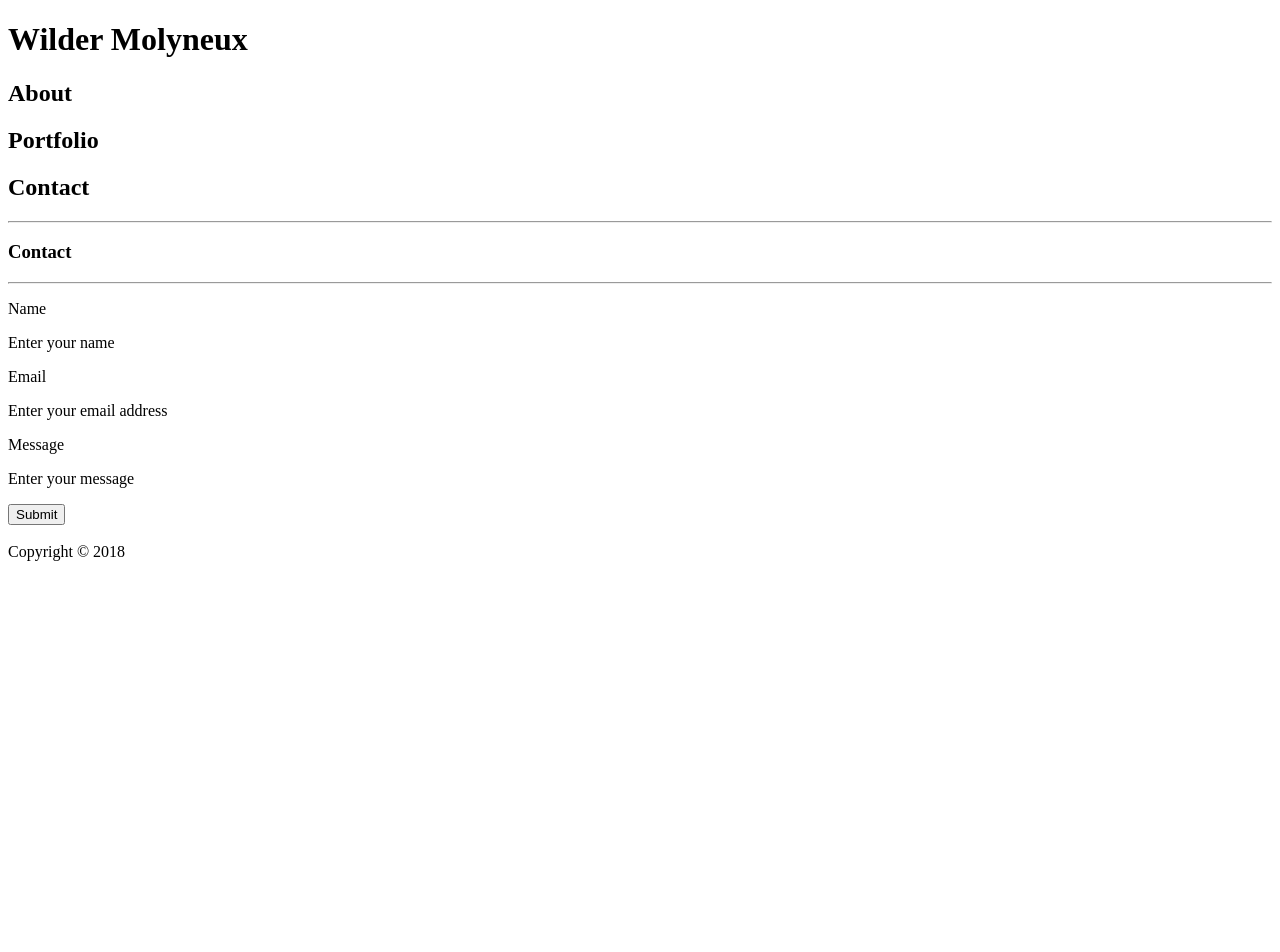
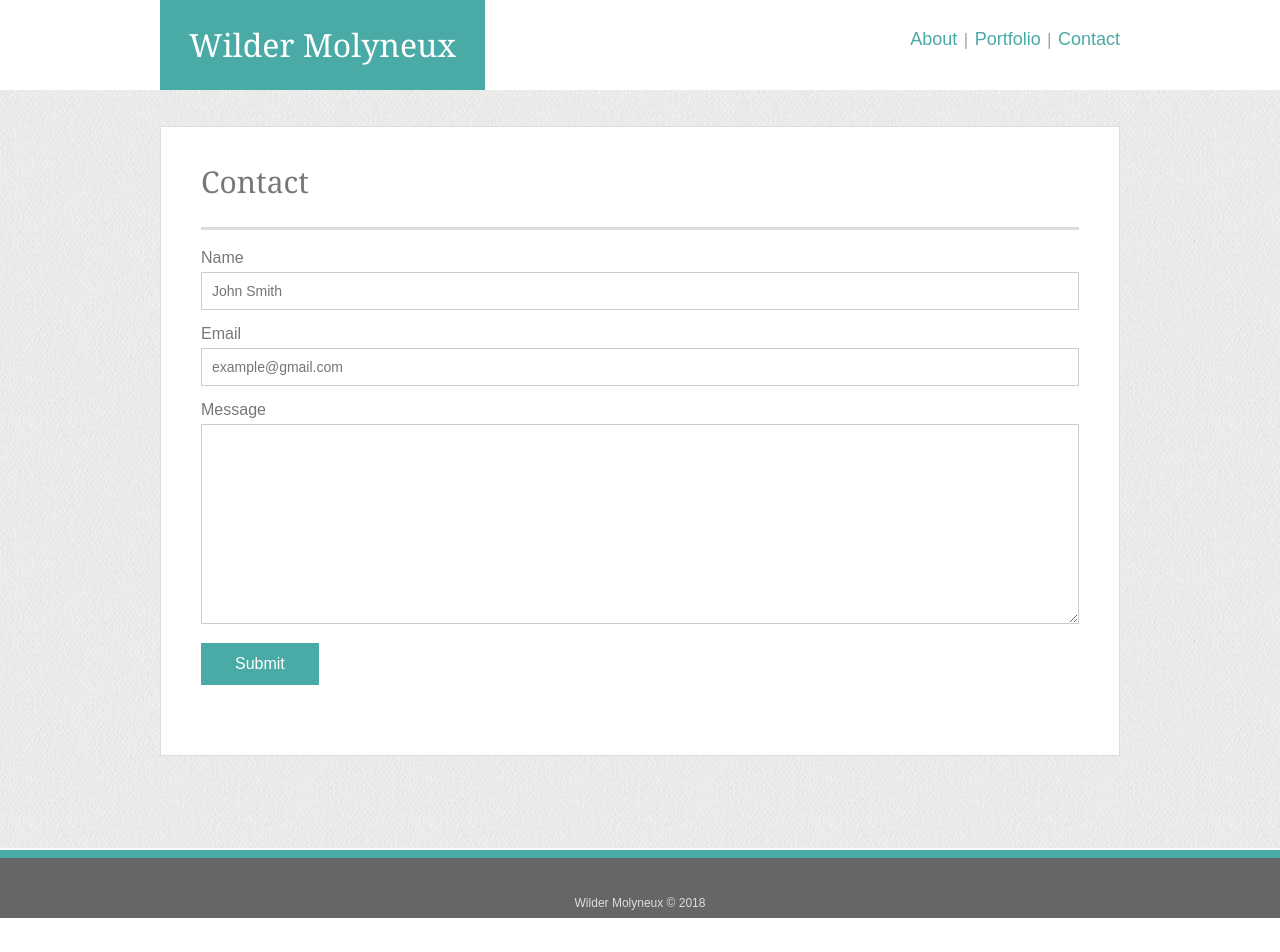
Before and after one commit to Wilder101/Basic-Portfolio, a plain HTML site: page contact.html in a window 1280 px wide. Before the commit the page ends 800 px from the top, so only its background shows below. Drawn offline with Linux system fonts and the light colour scheme.

Commit message:
contact page update + contact css

```diff
--- a/assets/css/style.css
+++ b/assets/css/style.css
@@ -109,3 +109,26 @@ p {
     color: #dddddd;
     font-size: 12px;
 }
+
+
+/* Contact CSS */
+input[type=email], input[type=text], textarea {
+    border: 1px solid #cccccc;
+    font-size: 14px;
+    margin: 6px 0px 16px 0px;
+    padding: 10px;
+    width: 100%;
+}
+
+button[type=submit] {
+    background-color: #4aaaa5;
+    color: white;
+    font-size: 16px;
+    padding: 12px 34px;
+    border: none;
+}
+
+textarea {
+    min-height: 200px;
+    resize: vertical;
+}
--- a/contact.html
+++ b/contact.html
@@ -2,49 +2,62 @@
 <!DOCTYPE html>
 <html lang="en-us">
     <head>
+        <link rel="stylesheet" href="assets/css/reset.css">
+        <link rel="stylesheet" href="assets/css/style.css">
+        <link rel="shortcut icon" href="assets/images/favicon.ico">
+
         <meta charset="UTF-8">
-        <title>Basic Portfolio</title>
+        <title>Contact | Basic Portfolio</title>
     </head>
 
     <body>
-        <header>
-            <h1>Wilder Molyneux</h1>
 
-            <h2>About</h2>
-            <h2>Portfolio</h2>
-            <h2>Contact</h2>
+        <div class="heading">
+                <h1 class="nav-name">Wilder Molyneux</h1>
 
-        </header>
-
-        <hr>
-
-        <section>
-            <h3>Contact</h3>
-
-            <hr>
-
-            <p>Name</p>
-            <p>Enter your name</p>
-
-            <p>Email</p>
-            <p>Enter your email address</p>
-
-            <p>Message</p>
-            <p>Enter your message</p>
-
-            <button>Submit</button>
-            <br><br>
-
-        </section>
-
-        <footer>
-            <div>
-                <!-- small bar for color -->
-            </div>
-            <div>
-                Copyright &copy; 2018
+                <div class="nav-links">
+                    <a href="index.html">About</a> |
+                    <a href="portfolio.html">Portfolio</a> |
+                    <a href="contact.html">Contact</a>
+                </div>
             </div>
 
+        <div class="atmosphere">
+            <section class="main-content">
+                <h2>Contact</h2>
+
+                <div class="content-inner">
+
+                    <!-- <div class="img-profile">
+                         <img src="assets/images/wildermolyneuxprofile.jpg" alt="Wilder Molyneux" align="left">
+                    </div>
+
+                    <p>Wilder Molyneux is a tried and true Seattleite, born on Seattle’s Capitol Hill, educated near and far, and loves the Pacific Northwest. He has a passion for full stack web development. He started programming computers at the age of eight and has never stopped his love for technology, computing, and rapid change.</p><br>
+
+                    <p>In his day job, he works at a Fortune 50 multinational corporation as an Enterprise Architect. He holds a certificate in Enterprise Architecture from Carnegie Mellon University and is a certified practitioner of The Open Group’s Architecture Framework (TOGAF), which he uses daily.</p><br>
+
+                    <p>When not keeping up with technology or working, you can find Wilder outdoors either flying through the air on bicycles, taking two-wheeled backcountry trips with his friends, or camping with his family.</p>                                -->
+                    <form>
+                        <label for="contact-name">Name</label>
+                        <input type="text" id="contact-name" name="contact-name" placeholder="John Smith" required>
+
+                        <label for="contact-email">Email</label>
+                        <input type="email" id="contact-email" name="contact-email" placeholder="example@gmail.com" required>
+
+                        <label for="contact-msg">Message</label>
+                        <textarea id="contact-msg" name="contact-msg" required></textarea>
+
+                        <button type="submit">Submit</button>
+                        </form>
+                </div>
+            </section>
+            <br><br><br><br><br><br><br><br>
+        </div>
+
+        <footer class="footing">
+            <div class="big-bar">
+                <p class="copyright">Wilder Molyneux &copy; 2018<p>
+            </div>
         </footer>
 
     </body>
```
Also changed, not shown: index.html (+2 -14 lines).
